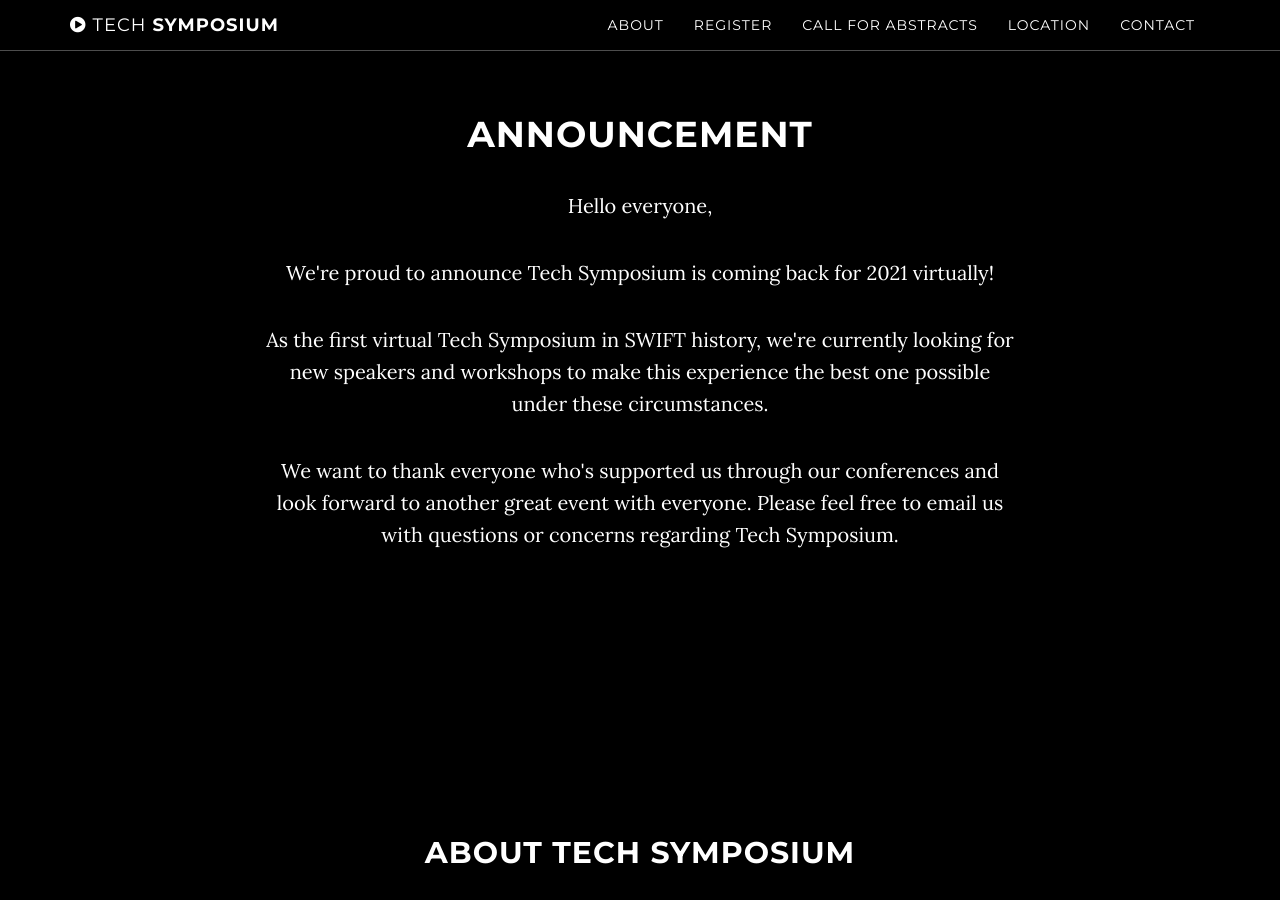
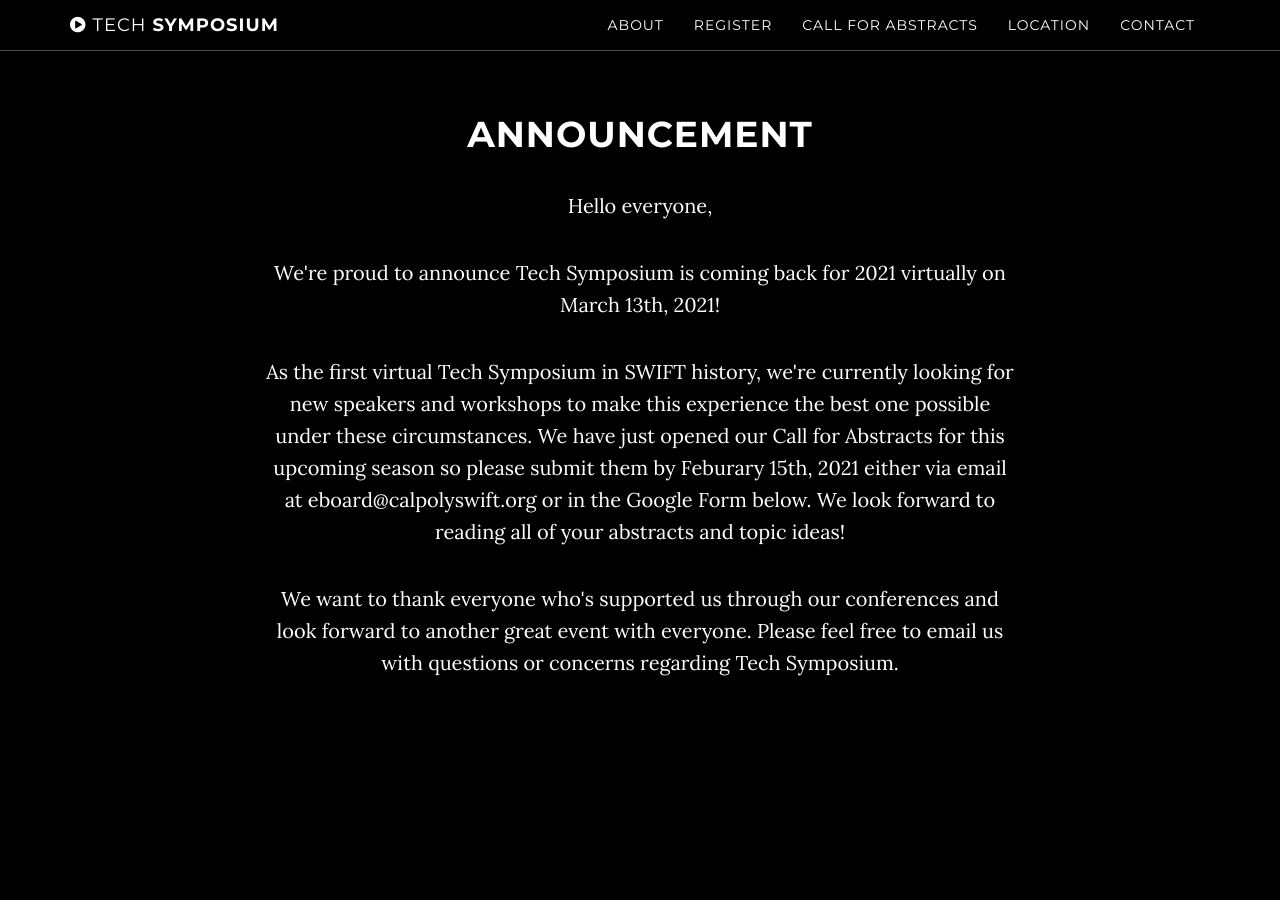
Before and after one commit to CalPolySWIFT/techsymposium-website, a Jekyll site: the page built from index.html, in a window 1280 px wide and 900 px high, scrolled down 1095 px. Built offline with Jekyll 4.4.1, drawn with Linux system fonts in a browser that asks for light colours; some of the changed text lies outside the part shown.

Commit message:
Update index.html

```diff
--- a/index.html
+++ b/index.html
@@ -36,7 +36,7 @@
                     <img class="brand-heading" src="img/tech_symposium_logo_2018.png" width="70%"/>
                     <h3><b>{{ page.date }}</b></h3>
                     <p class="intro-text">
-                        A Security & System-Administration Conference for Students, Professionals, and inquisitive minds.
+                        A Security & System-Administration Conference for Students, Professionals, and Inquisitive Minds.
                     </p>
                     <a href="#about" class="btn btn-circle page-scroll">
                         <i class="fa fa-angle-double-down animated"></i>
@@ -55,10 +55,11 @@
 
             <p>Hello everyone,</p>
 
-            <p>We're proud to announce Tech Symposium is coming back for 2021 virtually!</p>
+            <p>We're proud to announce Tech Symposium is coming back for 2021 virtually on March 13th, 2021!</p>
 
             <p>As the first virtual Tech Symposium in SWIFT history, we're currently looking for new speakers
-               and workshops to make this experience the best one possible under these circumstances.
+               and workshops to make this experience the best one possible under these circumstances. We have just opened our Call for Abstracts for this upcoming season so please submit them by Feburary 15th, 2021 either via email at eboard@calpolyswift.org or
+                in the Google Form below. We look forward to reading all of your abstracts and topic ideas!
             </p>
 
             <p>We want to thank everyone who's supported us through our conferences and look forward to another great event with everyone.
@@ -78,8 +79,12 @@
                 the different elements in cybersecurity as well as fundamental
                 system administration and networking concepts. As a university-driven
                 event, TS enables students, professionals, and community members to
-                come together for interactive talks, workshops, and networking.</p>
-            <p></p>
+                come together for interactive talks, workshops, and networking. </p>
+            <p>We pride ourselves on educating our student population about all things related to the tech industry, such as topics including: "Introduction to Mac Forensics", "Virtualizing With Docker",
+                "Data Visualizations with Tableau", and many more topics that are waiting to be shared. Our next Tech Symposium will be on March 13th, 2021 so please stay tuned for more announcements and updates, and contact us if you would like to get involved in our event.
+
+ </p>
+            <p> </p>
 
         </div>
     </div>
@@ -160,7 +165,7 @@
         <div class="col-lg-8 col-lg-offset-2">
             <h2>Call for Abstracts</h2>
             <p>If you're interested in speaking at Tech Symposium fill out the 'Call for Abstracts' form that can be found below.</p>
-            <p>If you have any questions or concerns, please email us at swift@cpp.edu</p>
+            <p>If you have any questions or concerns, please email us at eboard@cpp.edu</p>
 
             <div id="callforabstract" class="text-center">
                <iframe style="width: 100%;height: 400px; "border:0" src="{{ page.callforabstractform }}"></iframe>
```
Also changed, not shown: other parts of index.html (+1 -1 lines).
